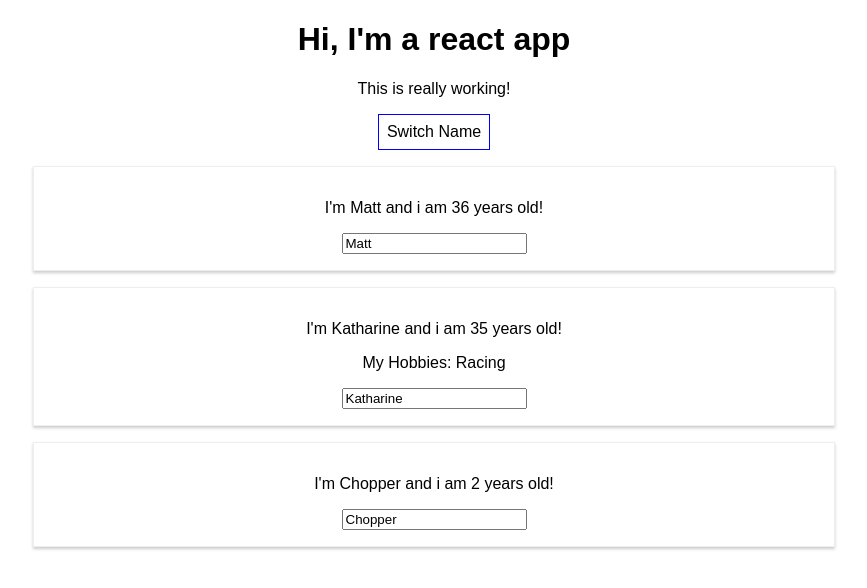
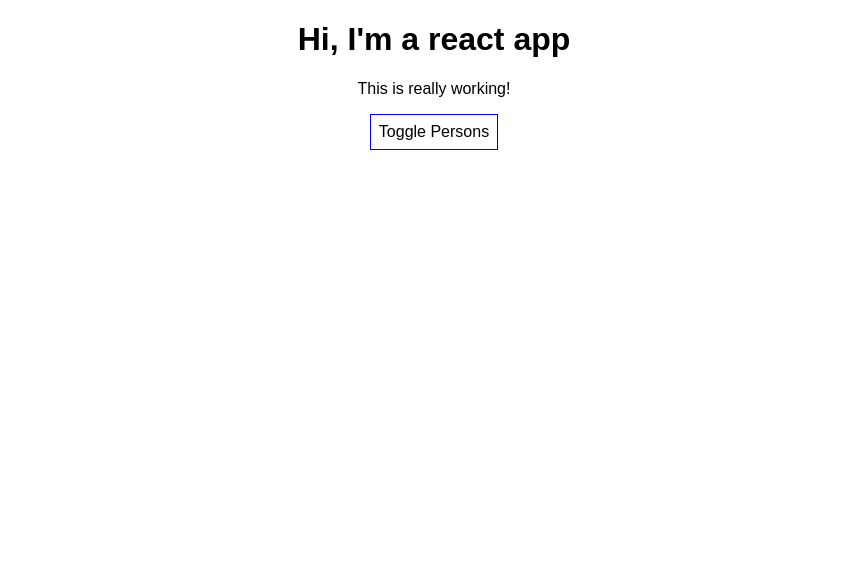
Before and after one commit to MattReidArnold/react-complete-guide, a React (Create React App) app: page / in a window 1280 px wide. Shown: the top 588 px of the page, without its empty margins (206-1073 px from the left). Built offline with nearby package versions, Linux system fonts and the light colour scheme.

Commit message:
Completed conditionals and lists

```diff
--- a/src/App.js
+++ b/src/App.js
@@ -1,67 +1,82 @@
-import React, { Component } from 'react';
-import './App.css';
-import Person from './Person/Person'
+import React, { Component } from "react";
+import "./App.css";
+import Person from "./Person/Person";
 
 class App extends Component {
   state = {
     persons: [
-      { name: 'Matt', age: 36 },
-      { name: 'Katharine', age: 35 },
-      { name: 'Chopper', age: 2 },
-    ]
+      { id: "asdf12", name: "Matt", age: 36 },
+      { id: "asdf13", name: "Katharine", age: 35 },
+      { id: "asdf14", name: "Chopper", age: 2 }
+    ],
+    showPersons: false
+  };
+
+  deletePersonHandler = personIndex => {
+    const persons = [...this.state.persons];
+    persons.splice(personIndex, 1);
+    this.setState({persons: persons});
   }
 
-  switchNameHandler = (newName) => {
+  nameChangedHandler = (event, id) => {
+    const personIndex = this.state.persons.findIndex(p => {
+      return p.id === id;
+    });
 
+    const person = {...this.state.persons[personIndex]}
+
+    person.name = event.target.value;
+
+    const persons = [...this.state.persons];
+
+    persons[personIndex] = person;
     this.setState({
-      persons: [
-      { name: newName, age: 36 },
-      { name: 'Katharine', age: 35 },
-      { name: 'Chopper', age: 9 }
-      ]
+      persons: persons
     });
-  }
+  };
 
-  nameChangedHandler = (event) => {
-    this.setState( {
-      persons: [
-        { name: 'Max', age: 36 },
-        { name: event.target.value, age: 35 },
-        { name: 'Chopper', age: 9 }
-        ]
-    });
-  }
+  togglePersonsHandler = () => {
+    const doesShow = this.state.showPersons;
+    this.setState({ showPersons: !doesShow });
+  };
 
   render() {
     const style = {
-      backgroundColor: 'white',
-      font: 'inherit',
-      border: '1px solid blue',
-      padding: '8px',
-      cursor: 'pointer',
+      backgroundColor: "white",
+      font: "inherit",
+      border: "1px solid blue",
+      padding: "8px",
+      cursor: "pointer"
     };
+
+    let persons = null;
+    if (this.state.showPersons) {
+      persons = (
+        <div>
+          {this.state.persons.map((person, index) => {
+            return (
+              <Person
+                key={person.id}
+                click={() => { this.deletePersonHandler(index)}}
+                name={person.name}
+                age={person.age}
+                changed={(event) => {this.nameChangedHandler(event, person.id)}}
+              />
+            );
+          })}
+        </div>
+      );
+    }
     return (
       <div className="App">
         <h1>Hi, I'm a react app</h1>
         <p>This is really working!</p>
-        <button
-          style={style}
-          onClick={() => this.switchNameHandler('Maximilian!!')}>Switch Name</button>
-        <Person
-          name={this.state.persons[0].name}
-          age={this.state.persons[0].age}
-          />
-        <Person
-          name={this.state.persons[1].name}
-          age={this.state.persons[1].age}
-          click={this.switchNameHandler}
-          changed={this.nameChangedHandler} >My Hobbies: Racing</Person>
-        <Person
-          name={this.state.persons[2].name}
-          age={this.state.persons[2].age}/>
+        <button style={style} onClick={this.togglePersonsHandler}>
+          Toggle Persons
+        </button>
+        {persons}
       </div>
     );
-    // return React.createElement('div', {className: 'App'}, React.createElement('h1', null, 'Hi, I\'m a React App!!!'));
   }
 }
 
--- a/src/Person/Person.js
+++ b/src/Person/Person.js
@@ -4,7 +4,7 @@
 
 const person = (props) => {
     return (
-        <div class="Person">
+        <div className="Person">
             <p onClick={() => props.click(props.name)}>I'm {props.name} and i am {props.age} years old!</p>
             <p>{props.children}</p>
             <input type="text" onChange={props.changed} value={props.name}/>
```
